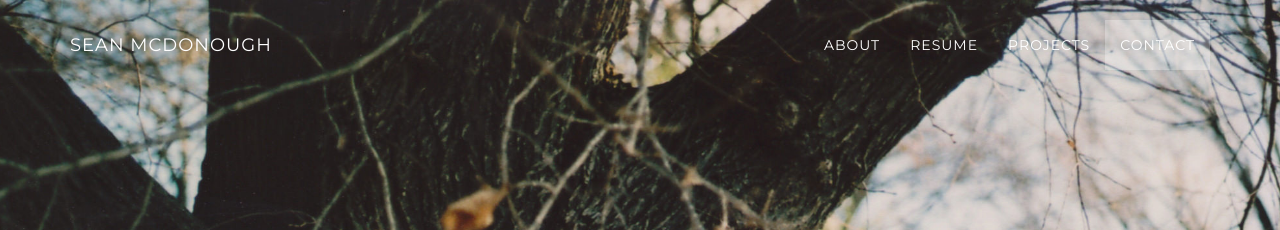
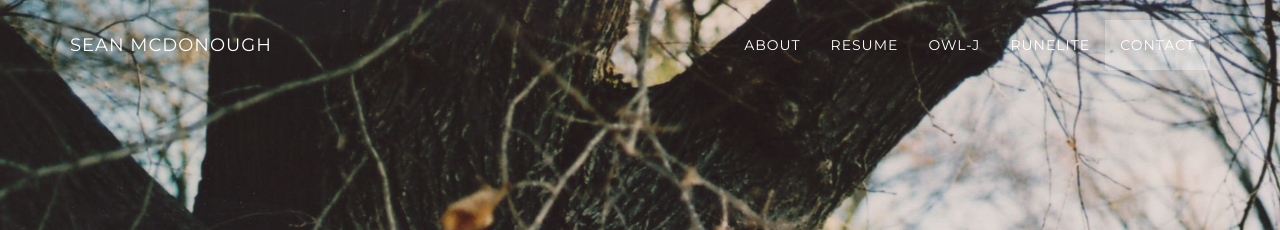
Before and after one commit to seanmmcd/seanmmcd.github.io, a Jekyll site: the page built from index.html, in a window 1280 px wide. Shown: the top 230 px of the page. Built offline with Jekyll 4.4.1, drawn with Linux system fonts in a browser that asks for light colours.

```diff
--- a/_includes/nav.html
+++ b/_includes/nav.html
@@ -24,7 +24,10 @@
                         <a class="page-scroll" href="#download">Resume</a>
                     </li>
                     <li>
-                        <a class="page-scroll" href="#project-OWL">Projects</a>
+                        <a class="page-scroll" href="#project-OWL">OWL-J</a>
+                    </li>
+                    <li>
+                        <a class="page-scroll" href="#project-RUNELITE">RuneLite</a>
                     </li>
                     <li>
                         <a class="page-scroll" href="#contact">Contact</a>
```
